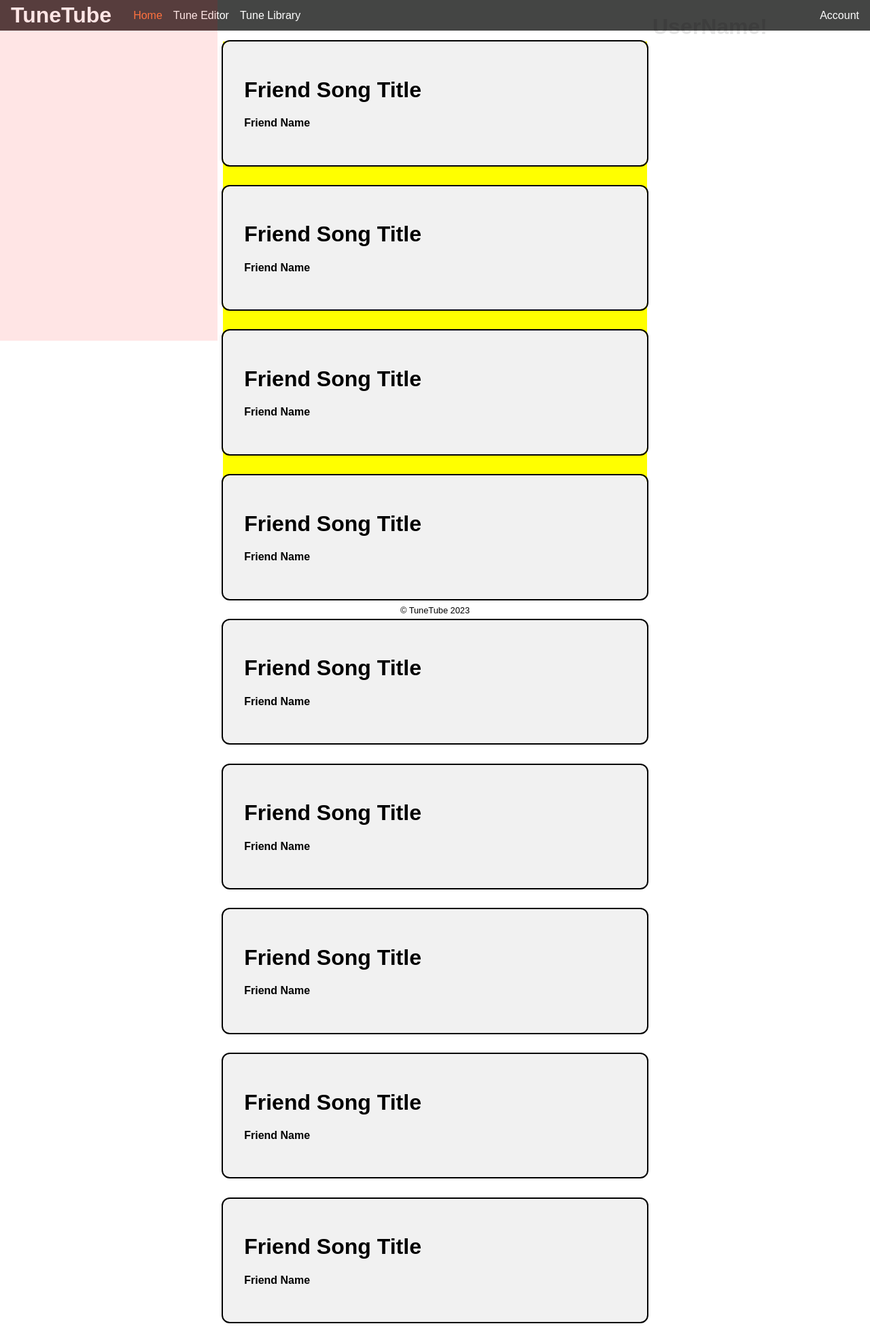
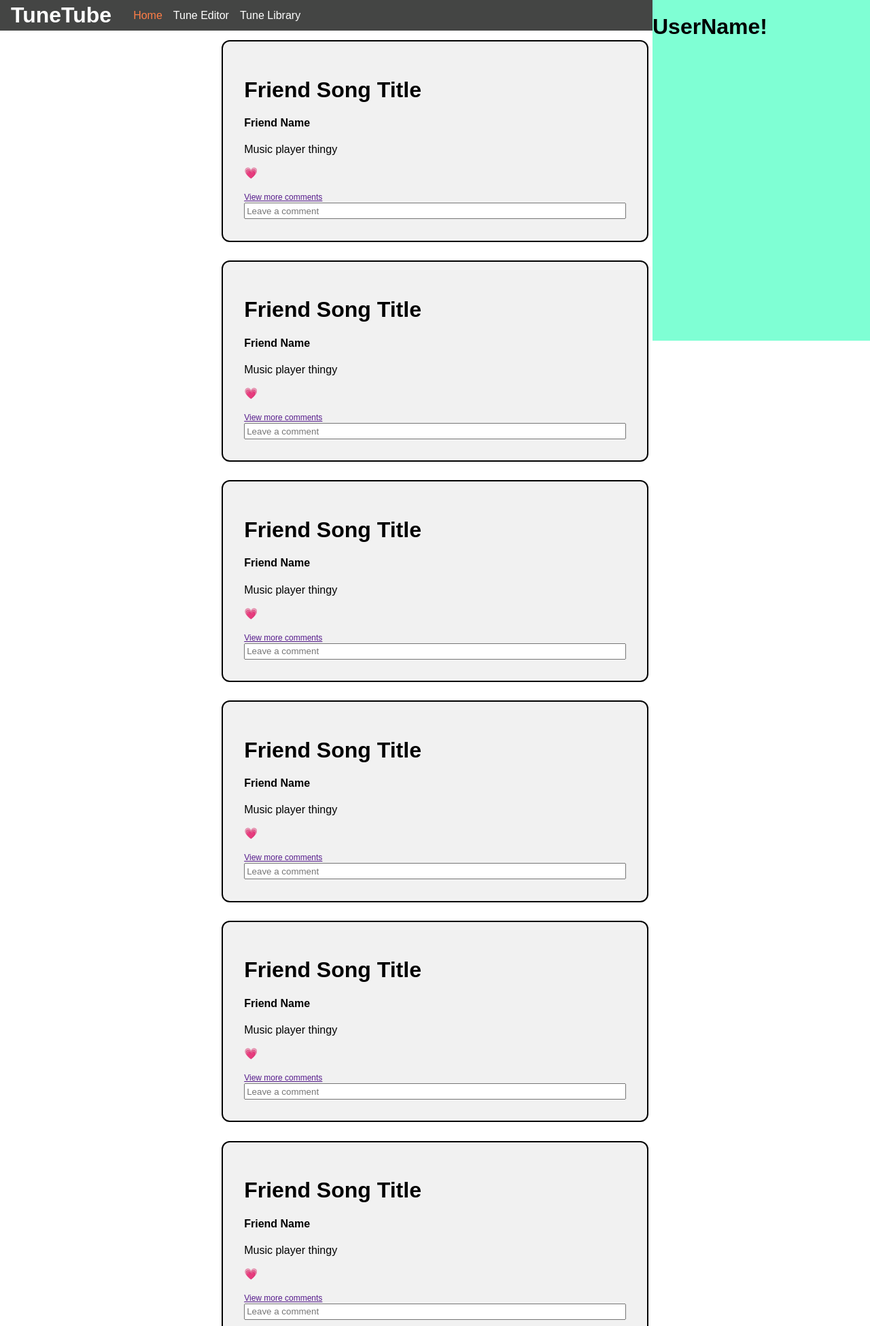
Before and after one commit to PenguinSnail/tunetube, a Flask app: page / in a window 1280 px wide. Shown: the top 1950 px of the page at 68% size. Run offline with Flask 2, Linux system fonts and the light colour scheme.

Commit message:
Changing the Post card on index.html

```diff
--- a/static/css/home-page.css
+++ b/static/css/home-page.css
@@ -1,7 +1,6 @@
 /* three column divs for homepage*/
 .left-div {
     width: 25%;
-    background: red;
     opacity: 10%;
     height: 501px;
     position: fixed;
@@ -10,7 +9,6 @@
 }
 
 .center-div {
-    background: yellow;
     width: 50%;
     max-height: 100vh;
     margin-left: 25%;
@@ -21,11 +19,11 @@
 
 .right-div {
     width: 25%;
-    opacity: 10%;
     height: 501px;
     position: fixed;
     right: 0;
     top: 0;
+    background-color: aquamarine;
 }
 
 /* card for each post on the home page */
@@ -37,3 +35,12 @@ div.card {
     border-radius: 10px;
     margin-bottom: 5%;
 }
+
+.comment-box {
+    width: 100%;
+    height: 24px;
+}
+
+.small-font {
+    font-size: 12px;
+}
--- a/templates/index.html
+++ b/templates/index.html
@@ -16,6 +16,11 @@
                     <div class="card">
                         <h1>Friend Song Title</h1>
                         <h4>Friend Name</h4>
+                        <div></div>
+                        <p>Music player thingy</p>
+                        <p>&#128151;</p>
+                        <a href="" class="underline small-font">View more comments</a>
+                        <input type="text" id="comment" placeholder="Leave a comment" class="comment-box" />
                     </div>
                 </a>
             {% endfor %}
--- /dev/null
+++ b/templates/post.html
@@ -0,0 +1,5 @@
+{% extends 'layout.html' %}
+{% block title %}TuneTube{% endblock %}
+{% block body %}
+    <link rel="stylesheet" href="static/css/home-page.css" />
+{% endblock %}
```
